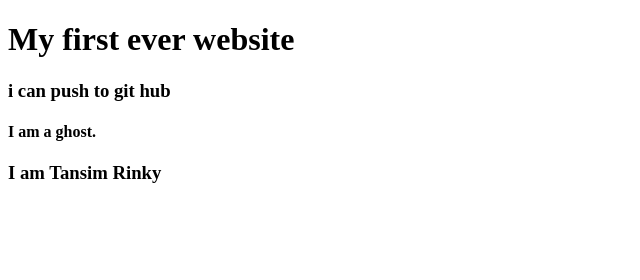
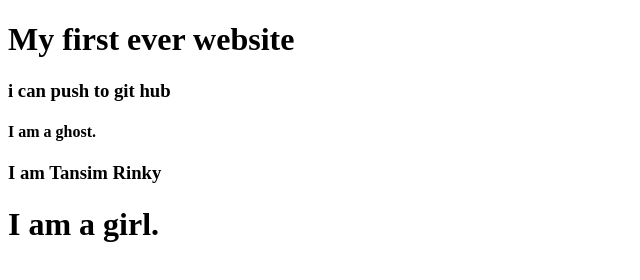
Before and after one commit to Tansimrinky/My-first-website, a plain HTML site: page index.html in a window 1280 px wide. Shown: the whole page, without its empty margins (0-640 px from the left). Drawn offline with Linux system fonts and the light colour scheme.

Commit message:
Update index.html

```diff
--- a/index.html
+++ b/index.html
@@ -11,5 +11,6 @@
     <h3>i can push to git hub</h3>
     <h4>I am a ghost.</h4>
     <h3>I am Tansim Rinky</h3>
+    <h1>I am a girl.</h1>
 </body>
 </html>
```
